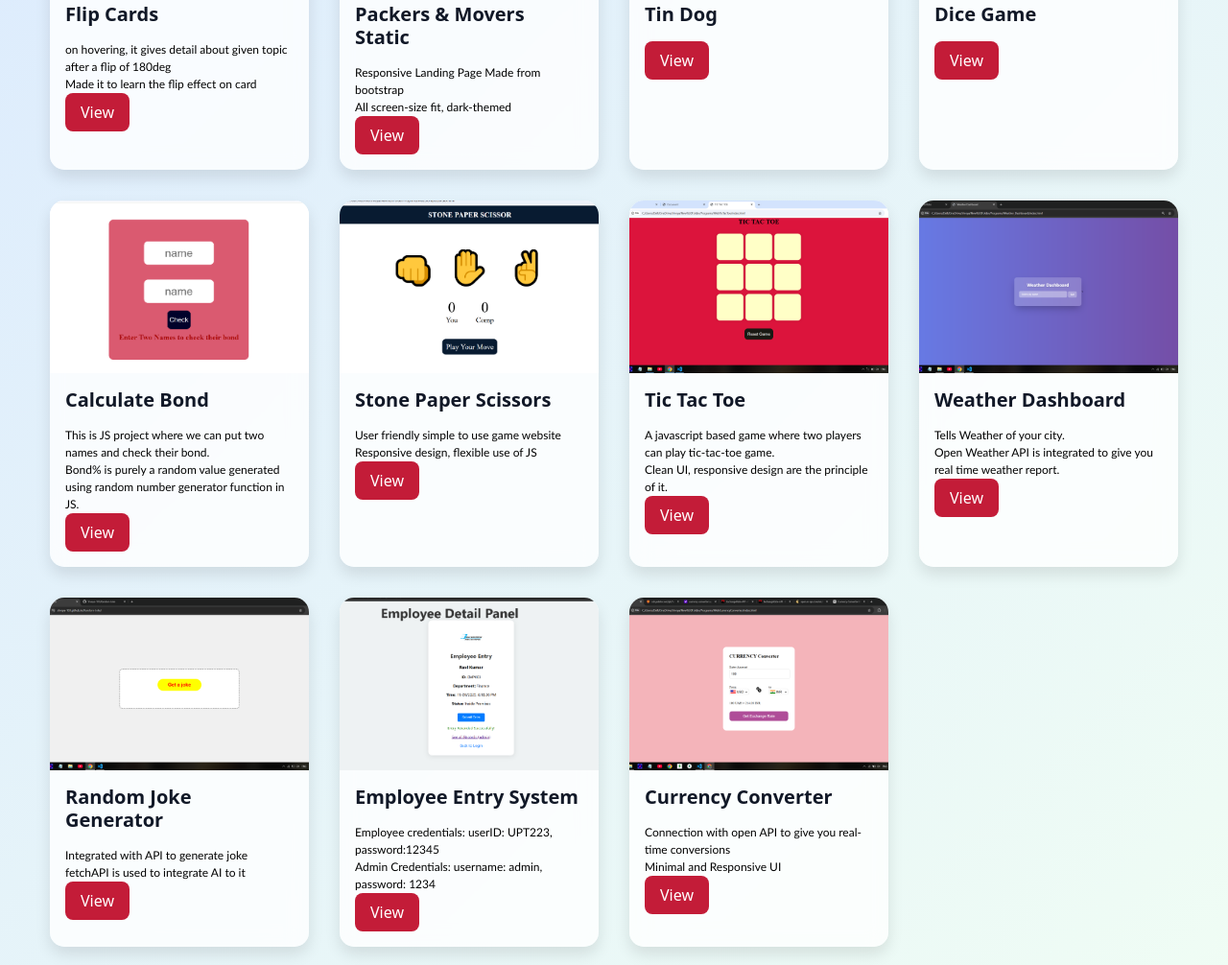
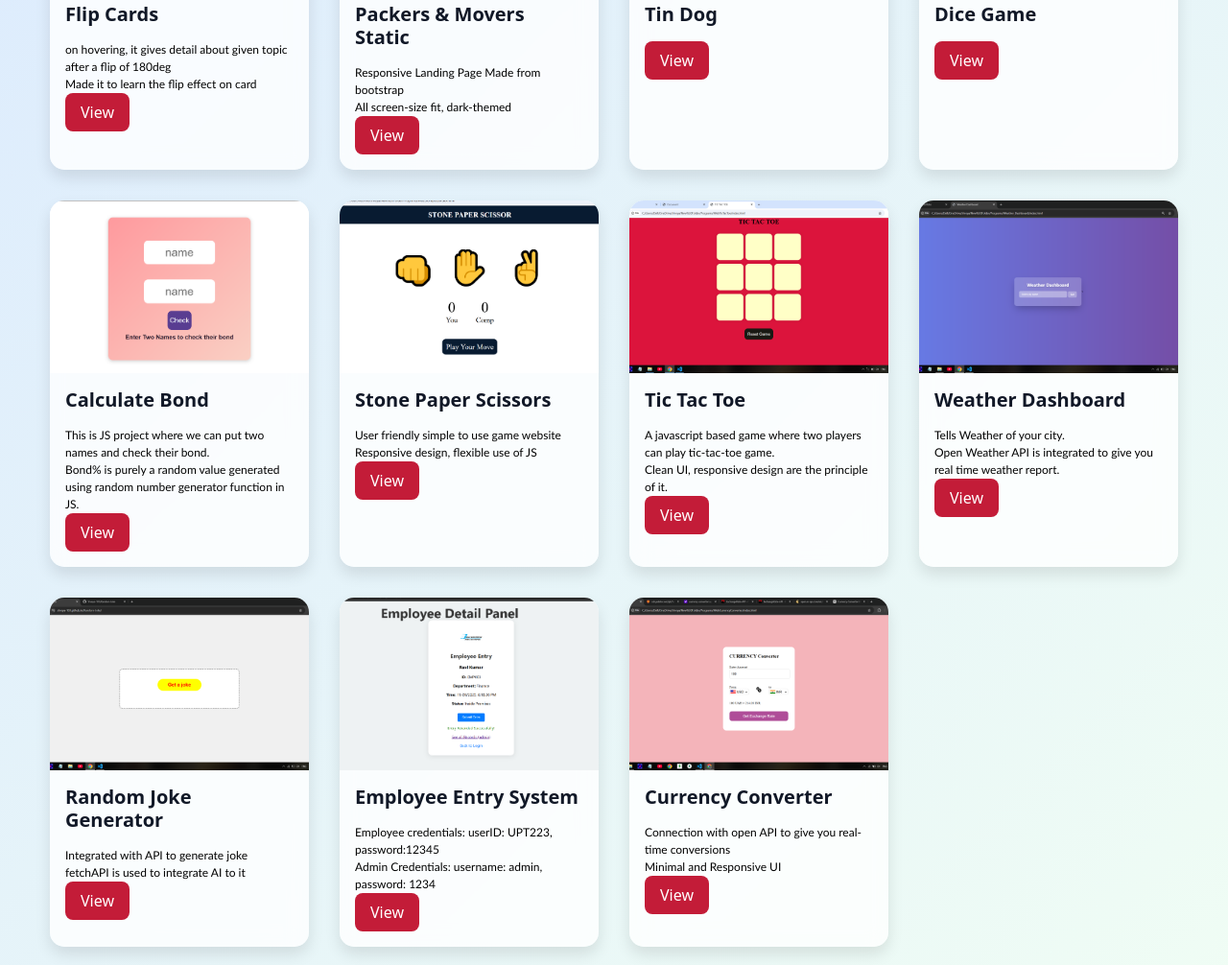
Before and after one commit to Shreya-103/Portfolio, a plain HTML site: page index.html in a window 1280 px wide. Shown: the part 1764-2770 px from the top of the page at 96% size. Drawn offline with nearby package versions, Linux system fonts and the light colour scheme.

Commit message:
updated screenshot of updated project

```diff
--- a/index.html
+++ b/index.html
@@ -212,7 +212,7 @@
 
     <!-- Card 8 -->
     <div class="card">
-      <img src="./images/Screenshot (63).png" alt="Bond Calculator">
+      <img src="./images/Screenshot (96).png" alt="Bond Calculator">
       <div class="card-body">
         <h5 class="card-title">Calculate Bond</h5>
         <p class="project-detail">This is JS project where we can put two names and check their bond.</p>
```
Also changed, not shown: images/Screenshot (63).png (deleted), images/Screenshot (96).png (added).
